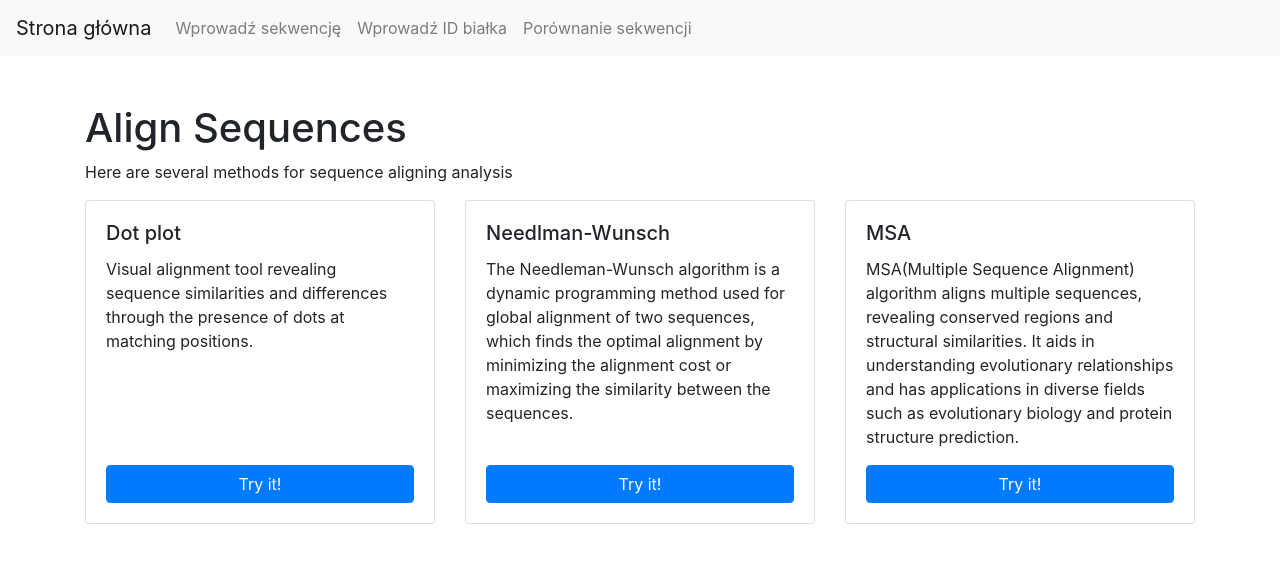
After one commit to Adidadi0112/GeneApp, a Django app: page /align_menu/ in a window 1280 px wide. The commit adds this page. Shown: the top 563 px of the page. Run offline with Django 4.2, Linux system fonts and the light colour scheme; some libraries are stand-ins or nearby versions.

Commit message:
Dotplot and Needleman-Wunsch functionality. Frontend for MSA.

```diff
--- a/pages/forms.py
+++ b/pages/forms.py
@@ -1,4 +1,5 @@
 from django import forms
+
 
 class DataForm(forms.Form):
     input_data = forms.CharField(label='Wprowadź dane', max_length=100)
--- /dev/null
+++ b/pages/templates/align_menu.html
@@ -0,0 +1,42 @@
+<!-- align_sequences.html (child template) -->
+
+{% extends 'base.html' %}
+
+{% block title %}GeneApp{% endblock %}
+
+{% block content %}
+<h1>Align Sequences</h1>
+<p>Here are several methods for sequence aligning analysis</p>
+
+<div class="row justify-content-center">
+    <div class="col-md-4 d-flex">
+        <div class="card flex-grow-1">
+            <div class="card-body d-flex flex-column">
+                <h5 class="card-title">Dot plot</h5>
+                <p class="card-text">Visual alignment tool revealing sequence similarities and differences through the presence of dots at matching positions.</p>
+                <a href="/dotplot" class="btn btn-primary mt-auto">Try it!</a>
+            </div>
+        </div>
+    </div>
+
+    <div class="col-md-4 d-flex">
+        <div class="card flex-grow-1">
+            <div class="card-body d-flex flex-column">
+                <h5 class="card-title">Needlman-Wunsch</h5>
+                <p class="card-text">The Needleman-Wunsch algorithm is a dynamic programming method used for global alignment of two sequences, which finds the optimal alignment by minimizing the alignment cost or maximizing the similarity between the sequences.</p>
+                <a href="/needleman_wunsch" class="btn btn-primary mt-auto">Try it!</a>
+            </div>
+        </div>
+    </div>
+
+    <div class="col-md-4 d-flex">
+        <div class="card flex-grow-1">
+            <div class="card-body d-flex flex-column">
+                <h5 class="card-title">MSA</h5>
+                <p class="card-text">MSA(Multiple Sequence Alignment) algorithm aligns multiple sequences, revealing conserved regions and structural similarities. It aids in understanding evolutionary relationships and has applications in diverse fields such as evolutionary biology and protein structure prediction.</p>
+                <a href="/msa" class="btn btn-primary mt-auto">Try it!</a>
+            </div>
+        </div>
+    </div>
+</div>
+{% endblock %}
--- a/pages/templates/base.html
+++ b/pages/templates/base.html
@@ -24,7 +24,7 @@
                 <a class="nav-link" href="/input_protein/">Wprowadź ID białka</a>
             </li>
             <li class="nav-item">
-                <a class="nav-link" href="/align_sequences/">Porównanie sekwencji</a>
+                <a class="nav-link" href="/align_menu/">Porównanie sekwencji</a>
             </li>
         </ul>
     </div>
@@ -35,8 +35,5 @@
     {% endblock %}
 </div>
 
-<script src="https://code.jquery.com/jquery-3.2.1.slim.min.js"></script>
-<script src="https://cdnjs.cloudflare.com/ajax/libs/popper.js/1.12.9/umd/popper.min.js"></script>
-<script src="https://maxcdn.bootstrapcdn.com/bootstrap/4.0.0/js/bootstrap.min.js"></script>
 </body>
 </html>
--- a/pages/urls.py
+++ b/pages/urls.py
@@ -4,5 +4,8 @@ urlpatterns = [
     path('', views.home, name='home'),
     path('input_sequence/', views.input_sequence, name='input_sequence'),
     path('input_protein/', views.input_protein, name='input_protein'),
-    path('align_sequences/', views.align_sequences, name='align_sequences'),
+    path('dotplot/', views.dotplot_view, name='dotplot'),
+    path('align_menu/', views.align_menu, name='align_menu'),
+    path('needleman_wunsch/', views.needleman_wunsch_view, name='needleman_wunsch'),
+    path('msa/', views.msa_view, name='msa'),
 ]
--- a/pages/views.py
+++ b/pages/views.py
@@ -1,11 +1,13 @@
 import base64
-from django.shortcuts import render
+from django.shortcuts import render, redirect
 from .forms import DataForm
 from .utils.utils import validate_sequence, find_sequence
-from .utils.align_utils import dotplot, upload_sequence
+from .utils.align_utils import dotplot, upload_sequence, needleman_wunsch
+
 
 def home(request):
     return render(request, "home.html", {})
+
 
 def input_sequence(request):
     if request.method == 'POST':
@@ -20,7 +22,6 @@ def input_sequence(request):
                     'result': result
                 }
                 return render(request, 'input_sequence.html', context)
-                print(input_data)
             else:
                 form.add_error('input_data', 'input data is not correct')
     else:
@@ -28,11 +29,16 @@ def input_sequence(request):
 
     return render(request, 'input_sequence.html', {'form': form})
 
+
 def input_protein(request):
     return render(request, "input_protein.html", {})
 
 
-def align_sequences(request):
+def align_menu(request):
+    return render(request, "align_menu.html", {})
+
+
+def dotplot_view(request):
     if request.method == 'POST':
         first_seq = request.POST.get('first_seq', '')
         second_seq = request.POST.get('second_seq', '')
@@ -57,6 +63,58 @@ def align_sequences(request):
             'threshold': threshold
         }
 
-        return render(request, "align_sequences.html", context)
+        return render(request, "dotplot.html", context)
     else:
-        return render(request, "align_sequences.html", {})
+        return render(request, "dotplot.html", {})
+
+
+def needleman_wunsch_view(request):
+    if request.method == 'POST':
+        seq1 = request.POST.get('seq1', '')
+        seq2 = request.POST.get('seq2', '')
+
+        if seq1 and seq2:
+            score, aligned_seq1, aligned_seq2, scoring_array, traceback_array = needleman_wunsch(seq1, seq2)
+
+            context = {
+                'seq1': seq1,
+                'seq2': seq2,
+                'score': score,
+                'aligned_seq1': aligned_seq1,
+                'aligned_seq2': aligned_seq2,
+                'scoring_array': scoring_array,
+                'traceback_array': traceback_array,
+                'show_result': True  # Dodaj nowy klucz kontekstu 'show_result' i ustaw go na True
+            }
+
+            return render(request, "needleman_wunsch.html", context)
+
+    return render(request, "needleman_wunsch.html", {})
+
+
+def msa_view(request):
+    if request.method == 'POST':
+        sequences = request.session.get('sequences', [])
+        action = request.POST.get('action')
+
+        if action == 'add':
+            sequence = request.POST.get('sequence')
+            sequences.append(sequence)
+            request.session['sequences'] = sequences
+        elif action == 'delete':
+
+            if sequences:
+                sequences.pop()
+
+                request.session['sequences'] = sequences
+
+        return redirect('msa')
+
+    else:
+        sequences = request.session.get('sequences', [])
+
+    context = {
+        'sequences': sequences
+    }
+
+    return render(request, 'msa.html', context)
```
Also changed, not shown: pages/templates/dotplot.html (renamed from pages/templates/align_sequences.html, +10 -9 lines), pages/templates/input_sequence.html (+4 -4 lines), pages/templates/msa.html (added, +31 -0 lines), pages/templates/needleman_wunsch.html (added, +46 -0 lines), pages/utils/align_utils.py (+61 -13 lines), pages/utils/utils.py (+11 -11 lines), db.sqlite3.
